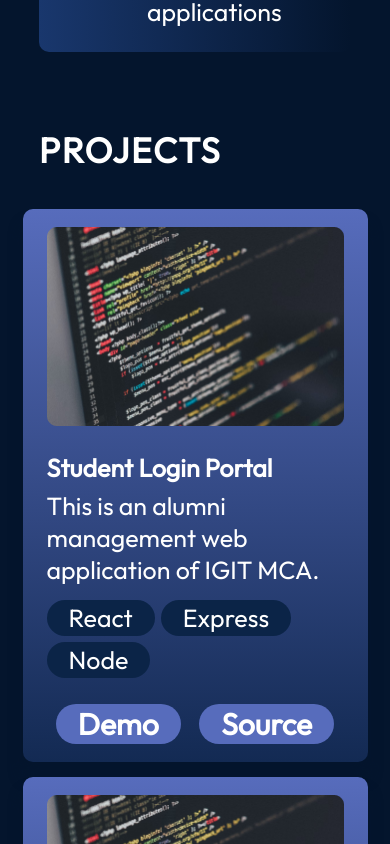
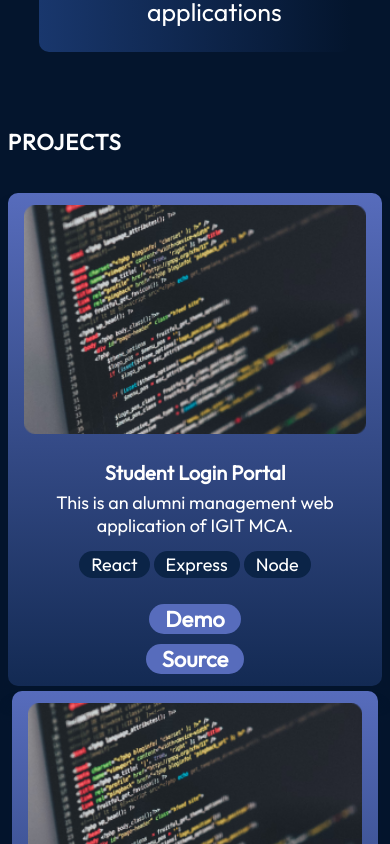
Before and after one commit to DibyaJyotiRoutray/portfolio, a React (Vite) app: page / in a window 390 px wide. Shown: the part 3540-4384 px from the top of the page. Built offline with nearby package versions, Linux system fonts and the light colour scheme.

Commit message:
made it more responsive

```diff
--- a/src/components/Contact/Contact.jsx
+++ b/src/components/Contact/Contact.jsx
@@ -17,18 +17,18 @@ export const Contact = () => {
       <ul className={styles.links}>
         <li className={styles.link} onClick={openEmailClient}>
           <img src={getImageUrl("contact/emailIcon.png")} alt="Email icon" />
-          <a href="mailto:dibyajyotiroutray68@email.com">dibyajyotiroutray68@email.com</a>
+          <a href="mailto:dibyajyotiroutray68@email.com"></a>
         </li>
         <li className={styles.link}>
           <img
             src={getImageUrl("contact/linkedinIcon.png")}
             alt="LinkedIn icon"
           />
-          <a href="https://www.linkedin.com/in/djr41018/">linkedin.com/DibyaJyotiRoutray</a>
+          <a href="https://www.linkedin.com/in/djr41018/"></a>
         </li>
         <li className={styles.link}>
           <img src={getImageUrl("contact/githubIcon.png")} alt="Github icon" />
-          <a href="https://www.github.com/DibyaJyotiRoutray">github.com/DibyaJyotiRoutray</a>
+          <a href="https://www.github.com/DibyaJyotiRoutray"></a>
         </li>
       </ul>
     </footer>
--- a/src/components/Projects/ProjectCard.module.css
+++ b/src/components/Projects/ProjectCard.module.css
@@ -60,3 +60,70 @@
   background: var(--color-primary);
   padding: 1px 22px;
 }
+
+/* Responsive Styles */
+@media (max-width: 768px) {
+  .container {
+    padding: 16px 20px;
+    max-width: 300px;
+  }
+
+  .title {
+    font-size: 22px;
+  }
+
+  .description {
+    font-size: 20px;
+  }
+
+  .skills {
+    gap: 4px;
+  }
+
+  .skill {
+    font-size: 20px;
+    padding: 2px 16px;
+  }
+
+  .link {
+    font-size: 25px;
+    padding: 1px 18px;
+  }
+}
+
+@media (max-width: 480px) {
+  .container {
+    padding: 12px 16px;
+    max-width: 100%;
+  }
+
+  .title {
+    font-size: 20px;
+    text-align: center;
+  }
+
+  .description {
+    font-size: 18px;
+    text-align: center;
+  }
+
+  .skills {
+    justify-content: center;
+  }
+
+  .skill {
+    font-size: 18px;
+    padding: 2px 12px;
+  }
+
+  .links {
+    flex-direction: column;
+    align-items: center;
+    gap: 10px;
+  }
+
+  .link {
+    font-size: 22px;
+    padding: 1px 16px;
+  }
+}
--- a/src/components/Projects/Projects.module.css
+++ b/src/components/Projects/Projects.module.css
@@ -24,3 +24,53 @@
   gap: 15px;
   width: 100%;
 }
+
+/* Responsive Styles */
+@media (max-width: 1024px) {
+  .container {
+    margin-left: 5%;
+    margin-right: 5%;
+  }
+
+  .title {
+    font-size: 30px;
+    letter-spacing: 1.5px;
+  }
+
+  .projects {
+    gap: 10px;
+  }
+}
+
+@media (max-width: 768px) {
+  .container {
+    margin-left: 3%;
+    margin-right: 3%;
+  }
+
+  .title {
+    font-size: 25px;
+    letter-spacing: 1.2px;
+  }
+
+  .projects {
+    flex-direction: column;
+    gap: 8px;
+  }
+}
+
+@media (max-width: 480px) {
+  .container {
+    margin-left: 2%;
+    margin-right: 2%;
+  }
+
+  .title {
+    font-size: 22px;
+    letter-spacing: 1px;
+  }
+
+  .projects {
+    gap: 5px;
+  }
+}
```
